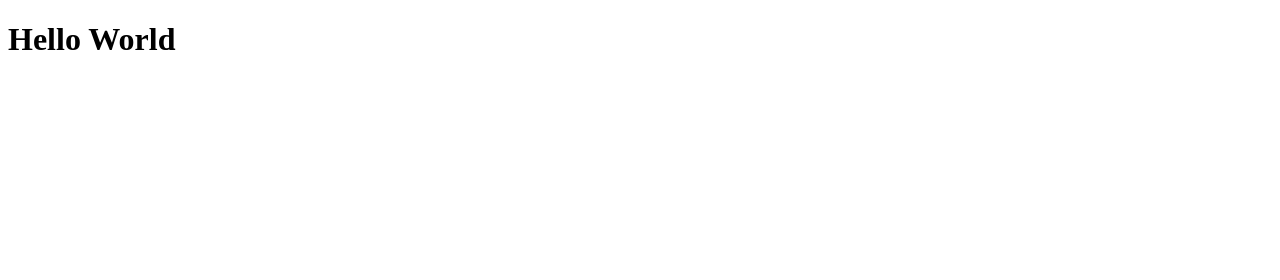
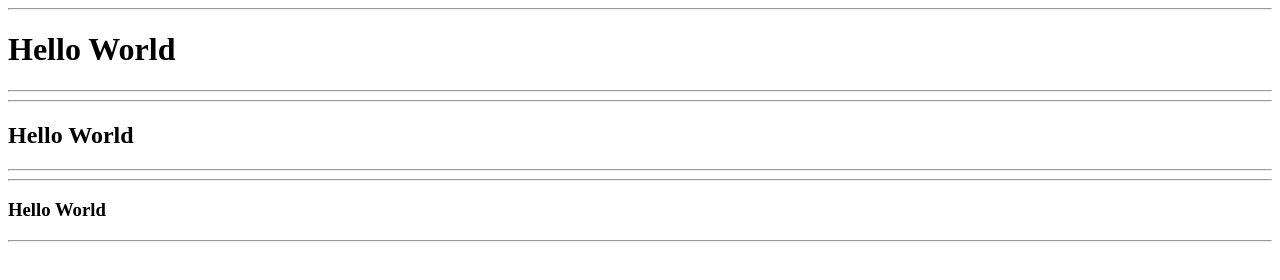
Before and after one commit to MatteoSusanna/htmlcss-hello, a plain HTML site: page Index.html in a window 1280 px wide. Drawn offline with Linux system fonts and the light colour scheme.

Commit message:
Hello World 123

```diff
--- a/Index.html
+++ b/Index.html
@@ -7,6 +7,14 @@
     <title>Document</title>
 </head>
 <body>
+    <hr>
     <h1>Hello World</h1>
+    <hr>
+    <hr>
+    <h2>Hello World</h2>
+    <hr>
+    <hr>
+    <h3>Hello World</h3>
+    <hr>
 </body>
 </html>
```
